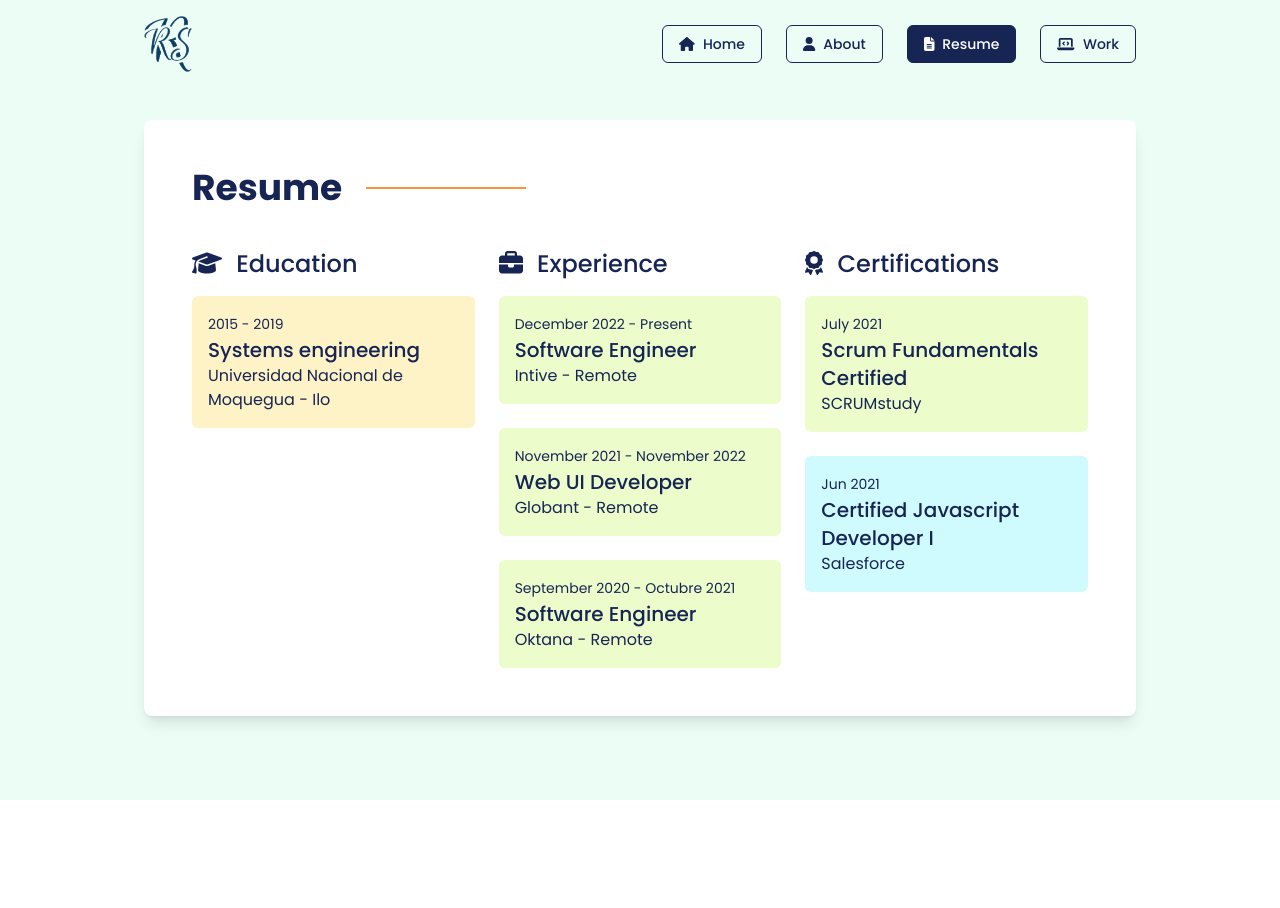
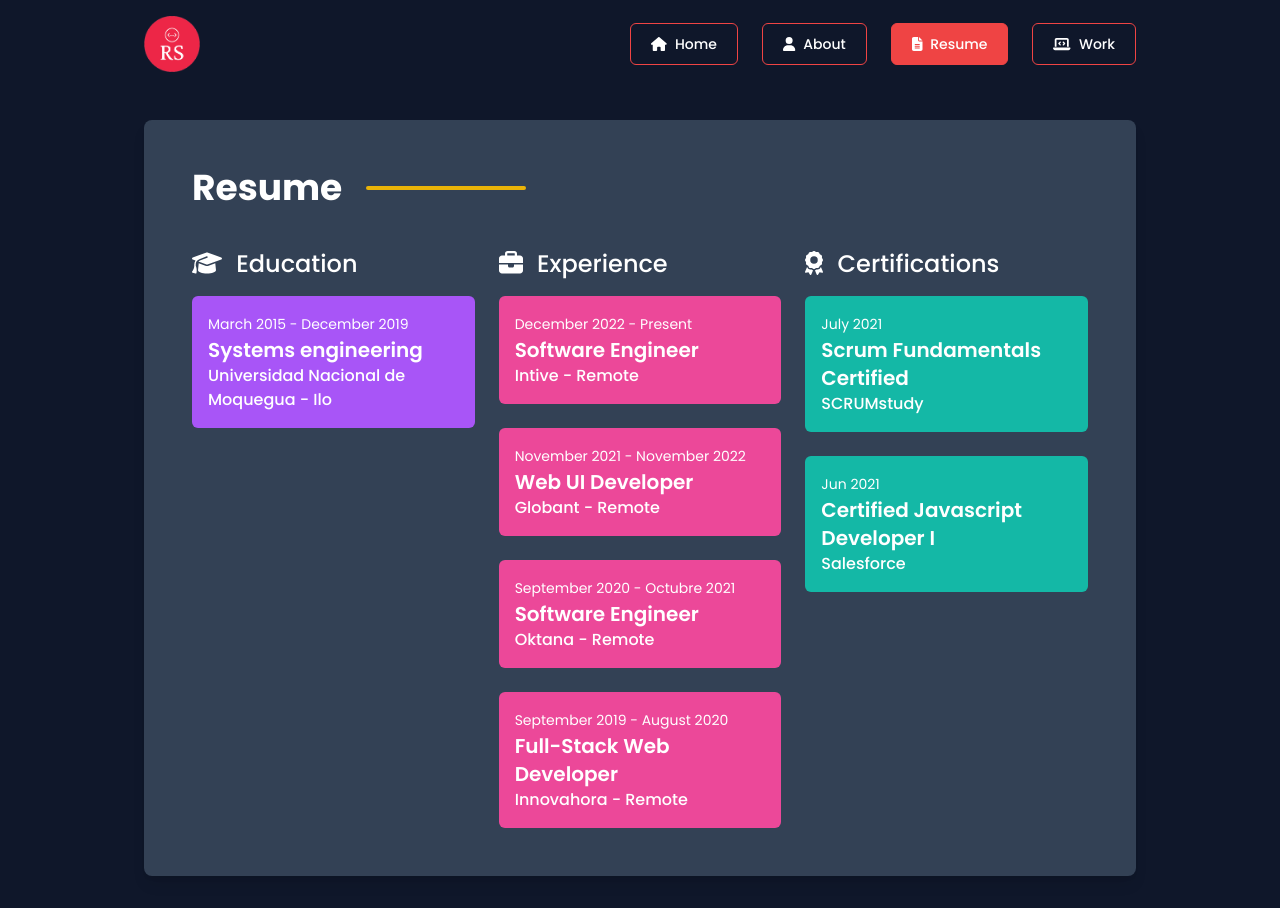
Before and after one commit to romariosc15/personal-website-nuxt, a Nuxt app: page /resume in a window 1280 px wide. Before the commit the page ends 800 px from the top, so only its background shows below. Built offline with nearby package versions, Linux system fonts and the light colour scheme.

Commit message:
Redesign application. Colors changed

```diff
--- a/components/ButtonLink.vue
+++ b/components/ButtonLink.vue
@@ -1,7 +1,7 @@
 <template>
     <NuxtLink
         :to="props.to" :target="external ? '_blank' : null" rel="noopener noreferrer"
-        :class="`${props.cls} rounded-md border border-blue-950 hover:bg-blue-950 hover:text-white transition-colors flex flex-row items-center`"
+        :class="`${props.cls} rounded-md border border-red-500 hover:bg-red-500 hover:text-white transition-colors flex flex-row items-center`"
     >
         <font-awesome-icon :class="`${props.text ? 'mr-2' : ''}`" :icon="props.icon" /> {{ props.text }}
     </NuxtLink>
--- a/components/Card.vue
+++ b/components/Card.vue
@@ -1,5 +1,5 @@
 <template>
-    <div :class="`${getBackgroundColor()} rounded-md ${props.cls}`">
+    <div :class="`${backgroundColor ? backgroundColor : getBackgroundColor()} rounded-md ${props.cls}`">
         <slot />
     </div>
 </template>
@@ -11,13 +11,18 @@
             required: false,
             default: 'p-4',
         },
+        backgroundColor: {
+            type: String,
+            required: false,
+            default: '',
+        }
     })
     let selector = Math.floor(Math.random() * 5)
     const getBackgroundColor = () => {
-        if(selector === 0) return 'bg-rose-100'
-        if(selector === 1) return 'bg-cyan-100'
-        if(selector === 2) return 'bg-lime-100'
-        if(selector === 3) return 'bg-amber-100'
-        if(selector === 4) return 'bg-orange-100'
+        if(selector === 0) return 'bg-sky-500'
+        if(selector === 1) return 'bg-teal-500'
+        if(selector === 2) return 'bg-pink-500'
+        if(selector === 3) return 'bg-purple-500'
+        if(selector === 4) return 'bg-orange-500'
     }
 </script>
--- a/components/Navbar.vue
+++ b/components/Navbar.vue
@@ -1,18 +1,18 @@
 <template>
     <header class="flex flex-row py-4 items-center">
-        <img class="object-cover w-12" src="@/assets/images/logo-rs.png" alt="">
-        <ul class="ml-auto space-x-6 text-sm text-blue-950 font-medium">
+        <img class="object-cover w-14" src="@/assets/images/logo-rs.png" alt="App logo">
+        <ul class="ml-auto space-x-6 text-sm text-white font-medium">
             <li class="inline-block">
-                <ButtonLink to="/" text="Home" :cls="`px-4 py-2 ${isButtonActive('index')}`" icon="fa-solid fa-home"/>
+                <ButtonLink to="/" text="Home" :cls="`px-5 py-2.5 ${isButtonActive('index')}`" icon="fa-solid fa-home"/>
             </li>
             <li class="inline-block">
-                <ButtonLink to="/about" text="About" :cls="`px-4 py-2 ${isButtonActive('about')}`" icon="fa-solid fa-user"/>
+                <ButtonLink to="/about" text="About" :cls="`px-5 py-2.5 ${isButtonActive('about')}`" icon="fa-solid fa-user"/>
             </li>
             <li class="inline-block">
-                <ButtonLink to="/resume" text="Resume" :cls="`px-4 py-2 ${isButtonActive('resume')}`" icon="fa-solid fa-file-lines"/>
+                <ButtonLink to="/resume" text="Resume" :cls="`px-5 py-2.5 ${isButtonActive('resume')}`" icon="fa-solid fa-file-lines"/>
             </li>
             <li class="inline-block">
-                <ButtonLink to="/work" text="Work" :cls="`px-4 py-2 ${isButtonActive('work')}`" icon="fa-solid fa-laptop-code"/>
+                <ButtonLink to="/work" text="Work" :cls="`px-5 py-2.5 ${isButtonActive('work')}`" icon="fa-solid fa-laptop-code"/>
             </li>
         </ul>
     </header>
@@ -21,6 +21,6 @@
 <script setup>
     const isButtonActive = (current) => {
         const route = useRoute()
-        return route.name === current ? 'bg-blue-950 text-white' : ''
+        return route.name === current ? 'bg-red-500 text-white' : ''
     }
 </script>
--- a/layouts/default.vue
+++ b/layouts/default.vue
@@ -1,5 +1,5 @@
 <template>
-  <div class="min-h-screen bg-emerald-50">
+  <div class="min-h-screen bg-slate-900">
     <div class="container mx-auto px-36 pb-8">
       <Navbar />
       <slot />
--- a/pages/index.vue
+++ b/pages/index.vue
@@ -1,19 +1,19 @@
 <template>
     <div class="flex flex-col items-center justify-center gap-4 min-h-[85vh]">
         <div class="mb-4">
-            <img class="rounded-full object-cover w-[300px] h-[300px]" src="@/assets/images/index.jpg" alt="">
+            <img class="rounded-full object-cover w-[300px] h-[300px]" src="@/assets/images/index.jpg" alt="Profile picture">
         </div>
-        <div class="text-blue-950 text-center">
-            <h1 class="text-4xl font-bold text-title">Romario Sarmiento</h1>
-            <p class="text-xl font-normal text-title">Front-end developer</p>
-            <div class="bg-orange-400 w-20 h-0.5 ml-auto mr-auto mt-3"></div>
+        <div class="text-center">
+            <h1 class="text-red-400 text-4xl font-bold text-title">Romario Sarmiento</h1>
+            <p class="text-white text-2xl font-medium text-title">Front-end developer</p>
+            <div class="bg-yellow-500 w-20 h-1 ml-auto mr-auto mt-3 rounded-lg"></div>
         </div>
         <div class="flex flex-row gap-4">
-            <ButtonLink to="https://www.linkedin.com/in/romariosarmiento/" icon="fa-brands fa-linkedin-in" :external="true" cls="text-xl text-blue-600 px-3 py-2" />
-            <ButtonLink to="https://github.com/romariosc15" icon="fa-brands fa-github" :external="true" cls="text-xl text-black px-3 py-2" />
+            <ButtonLink to="https://www.linkedin.com/in/romariosarmiento/" icon="fa-brands fa-linkedin-in" :external="true" cls="text-xl text-white px-3.5 py-2.5" />
+            <ButtonLink to="https://github.com/romariosc15" icon="fa-brands fa-github" :external="true" cls="text-xl text-white px-3.5 py-2.5" />
         </div>
         <div>
-            <ButtonLink to="https://drive.google.com/file/d/1853-ZefTNo52pOmyNsmBaRn_1mfFy0QC/view?usp=sharing" text="Download CV" icon="fa-solid fa-download" :external="true" cls="text-blue-950 font-semibold px-5 py-2" />
+            <ButtonLink to="https://drive.google.com/file/d/1853-ZefTNo52pOmyNsmBaRn_1mfFy0QC/view?usp=sharing" text="Download CV" icon="fa-solid fa-download" :external="true" cls="text-white text-lg font-semibold px-6 py-3" />
         </div>
     </div>
 </template>
--- a/pages/resume.vue
+++ b/pages/resume.vue
@@ -1,10 +1,10 @@
 <template>
-    <div class="bg-white p-12 rounded-lg shadow-lg mt-8">
+    <div class="bg-slate-700 p-12 rounded-lg shadow-lg mt-8">
         <div class="flex flex-row items-center space-x-6">
-            <h1 class="text-4xl font-bold text-title text-blue-950">Resume</h1>
-            <div class="bg-orange-400 w-40 h-0.5"></div>
+            <h1 class="text-4xl font-bold text-title text-white">Resume</h1>
+            <div class="bg-yellow-500 w-40 h-1 rounded-lg"></div>
         </div>
-        <div class="mt-10 grid grid-cols-3 gap-6 text-blue-950">
+        <div class="mt-10 grid grid-cols-3 gap-6 text-white">
             <div>
                 <h2 class="text-2xl font-medium">
                     <font-awesome-icon icon="fa-solid fa-graduation-cap" class="mr-2" /> Education
@@ -16,8 +16,8 @@
                     >
                         <div>
                             <span class="text-sm">{{ item.period }}</span>
-                            <h3 class="text-xl font-medium">{{ item.career }}</h3>
-                            <p>{{ `${item.entity} - ${item.location}` }}</p>
+                            <h3 class="text-xl font-semibold">{{ item.career }}</h3>
+                            <p class="font-medium">{{ `${item.entity} - ${item.location}` }}</p>
                         </div>
                     </Card>
                 </div>
@@ -33,8 +33,8 @@
                     >
                         <div>
                             <span class="text-sm">{{ item.period }}</span>
-                            <h3 class="text-xl font-medium">{{ item.position }}</h3>
-                            <p>{{ `${item.company} - ${item.location}` }}</p>
+                            <h3 class="text-xl font-semibold">{{ item.position }}</h3>
+                            <p class="font-medium">{{ `${item.company} - ${item.location}` }}</p>
                         </div>
                     </Card>
                 </div>
@@ -50,8 +50,8 @@
                     >
                         <div>
                             <span class="text-sm">{{ item.period }}</span>
-                            <h3 class="text-xl font-medium">{{ item.topic }}</h3>
-                            <p>{{ `${item.entity}` }}</p>
+                            <h3 class="text-xl font-semibold">{{ item.topic }}</h3>
+                            <p class="font-medium">{{ `${item.entity}` }}</p>
                         </div>
                     </Card>
                 </div>
@@ -65,7 +65,7 @@
         {
             id: 1,
             entity: 'Universidad Nacional de Moquegua',
-            period: '2015 - 2019',
+            period: 'March 2015 - December 2019',
             career: 'Systems engineering',
             location: 'Ilo'
         }
@@ -92,6 +92,13 @@
             position: 'Software Engineer',
             location: 'Remote'
         },
+        {
+            id: 104,
+            company: 'Innovahora',
+            period: 'September 2019 - August 2020',
+            position: 'Full-Stack Web Developer',
+            location: 'Remote'
+        },
     ]
     const certifications = [
         {
--- a/pages/work.vue
+++ b/pages/work.vue
@@ -1,27 +1,28 @@
 <template>
-    <div class="bg-white p-12 rounded-lg shadow-lg mt-8">
+    <div class="bg-slate-700 p-12 rounded-lg shadow-lg mt-8">
         <div class="flex flex-row items-center space-x-6">
-            <h1 class="text-4xl font-bold text-title text-blue-950">Portfolio</h1>
-            <div class="bg-orange-400 w-40 h-0.5"></div>
+            <h1 class="text-4xl font-bold text-title text-white">Portfolio</h1>
+            <div class="bg-yellow-500 w-40 h-1 rounded-lg"></div>
         </div>
         <div class="mt-10 grid grid-cols-2 gap-6">
             <Card
+                background-color="bg-slate-600"
                 v-for="item in projects"
                 :key="item.id"
             >
                 <div>
                     <a class="overflow-hidden block" :href="item.productionUrl" target="_blank" rel="noopener noreferrer">
-                        <img class="rounded-xl object-cover w-full h-[250px] scale-100 hover:scale-110 transition-transform transform" :src="item.image" alt="">
+                        <img class="rounded-xl object-cover w-full h-[250px] scale-100 hover:scale-110 transition-transform transform" :src="item.image" :alt="item.name">
                     </a>
                     <div class="mt-4">
-                        <h3 class="text-xl font-medium text-blue-950">{{ item.name }}</h3>
-                        <p class="text-sm text-blue-950 mt-2">{{ item.description }}</p>
+                        <h3 class="text-2xl font-semibold text-white">{{ item.name }}</h3>
+                        <p class="text-base text-gray-200 mt-2">{{ item.description }}</p>
                         <div class="space-x-4 mt-4">
-                            <a class="font-medium transition-colors hover:text-indigo-400" :href="item.repositoryUrl" target="_blank" rel="noopener noreferrer">
-                                <font-awesome-icon icon="fa-brands fa-github" size="xl" />
+                            <a class="font-medium transition-colors hover:text-yellow-500" :href="item.repositoryUrl" target="_blank" rel="noopener noreferrer">
+                                <font-awesome-icon icon="fa-brands fa-github" size="2xl" />
                             </a>
-                            <a class="font-medium transition-colors hover:text-indigo-400" :href="item.productionUrl" target="_blank" rel="noopener noreferrer">
-                                <font-awesome-icon icon="fa-solid fa-arrow-up-right-from-square" size="lg" />
+                            <a class="font-medium transition-colors hover:text-yellow-500" :href="item.productionUrl" target="_blank" rel="noopener noreferrer">
+                                <font-awesome-icon icon="fa-solid fa-arrow-up-right-from-square" size="xl" />
                             </a>
                         </div>
                     </div>
```
Also changed, not shown: pages/about.vue (+25 -22 lines), assets/images/logo-rs.png.
